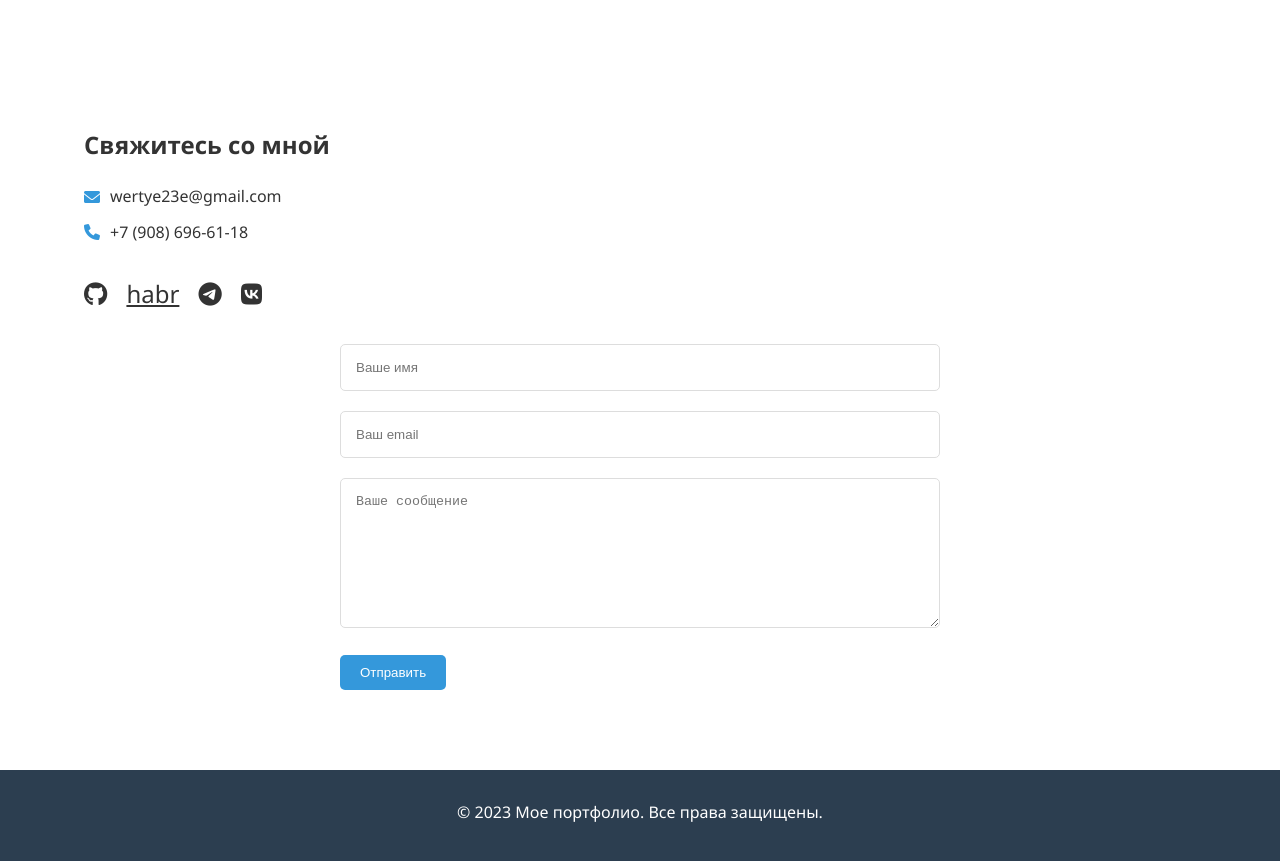
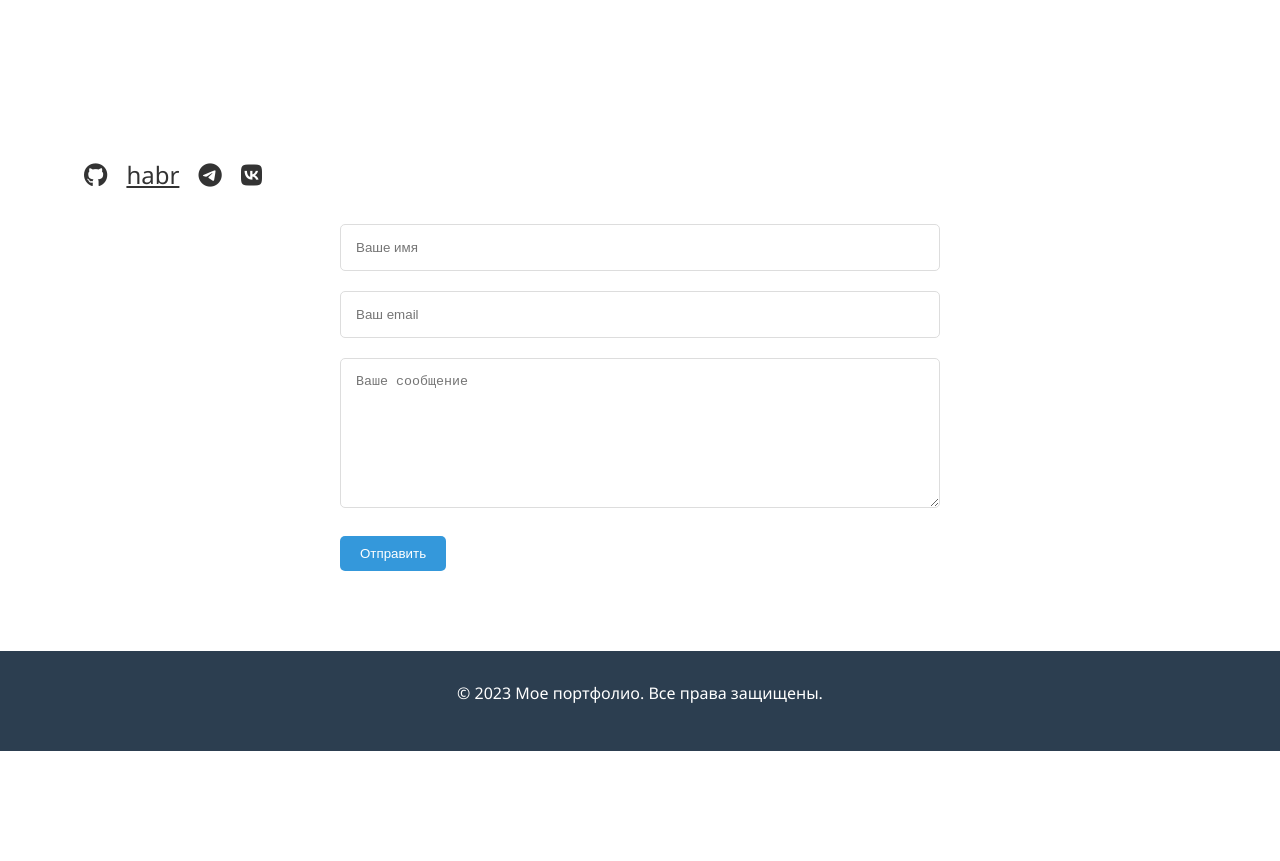
Before and after one commit to milkoutsideabagofmilk/milkoutsideabagofmilk.github.io, a plain HTML site: page index.html in a window 1280 px wide. Shown: the part 1580-2441 px from the top of the page. After the commit the page ends 2331 px from the top, so only its background shows below. Drawn offline with Linux system fonts and the light colour scheme.

Commit message:
Update index.html

```diff
--- a/index.html
+++ b/index.html
@@ -84,11 +84,6 @@
 
     <section id="contact" class="section">
         <div class="container">
-            <h2>Свяжитесь со мной</h2>
-            <div class="contact-info">
-                <p><i class="fas fa-envelope"></i> wertye23e@gmail.com</p>
-                <p><i class="fas fa-phone"></i> +7 (908) 696-61-18</p>
-            </div>
             <div class="social-links">
                 <a href="https://github.com/milkoutsideabagofmilk" target="_blank"><i class="fab fa-github"></i></a>
 				<a href="https://habr.com/ru/users/milkoutsideabagofmilk/" target="_blank">habr</a>
```
